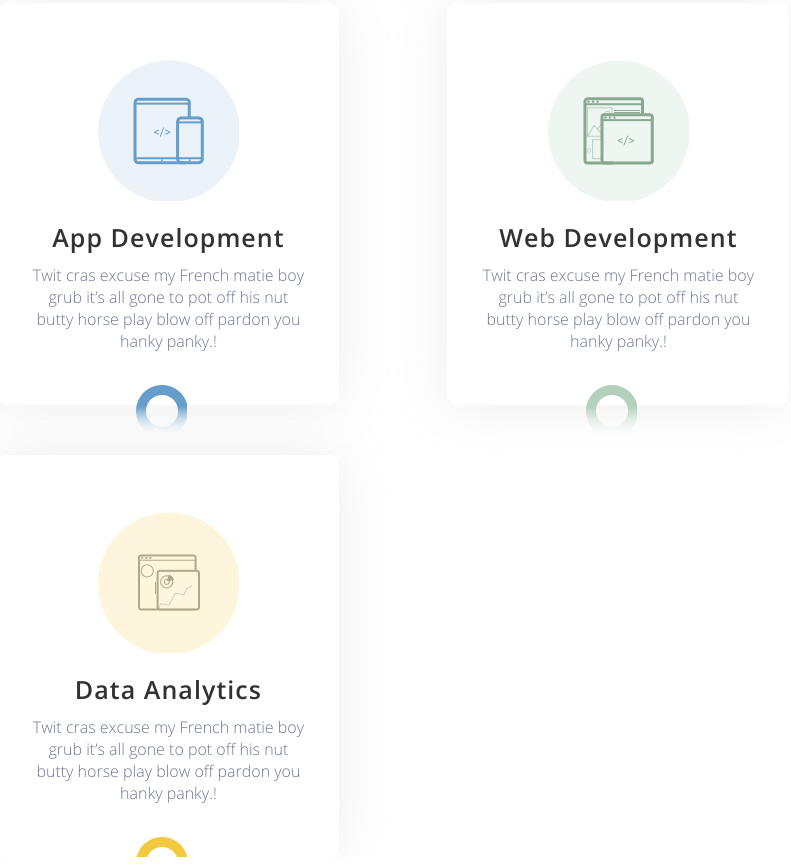
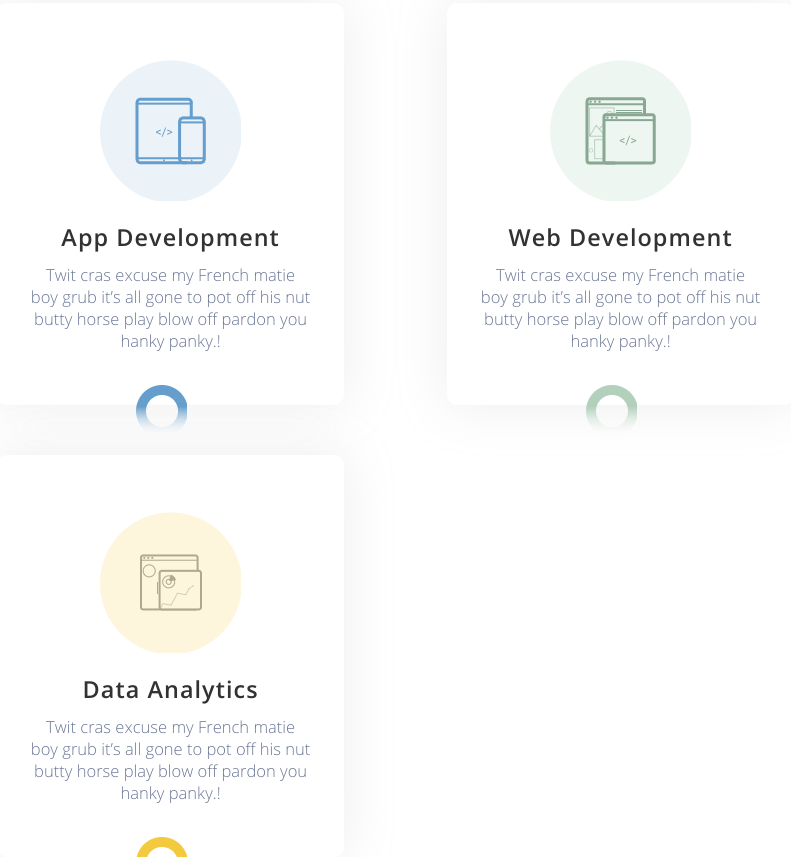
Before and after one commit to arguement/profile, a plain HTML site: page index.html in a window 1280 px wide. Shown: the part 2461-3326 px from the top of the page, without its empty margins (54-845 px from the left). Drawn offline with nearby package versions, Linux system fonts and the light colour scheme.

Commit message:
works on smaller devices

```diff
--- a/main.css
+++ b/main.css
@@ -337,7 +337,7 @@ and (-webkit-min-device-pixel-ratio: 1.5)  {
   .skill {
     height: 402px;
     /* height: 55.7vh; */
-    width: 342px;
+    /* width: 342px; */
     border-radius: 10px;
     background-color: #FFF;
     box-shadow: 0 0 52px 0 rgba(234,234,234,0.86);
@@ -360,7 +360,7 @@ and (-webkit-min-device-pixel-ratio: 1.5)  {
 
   #skills-list{
     display: grid;
-    grid-template-columns: repeat(auto-fit,400px);
+    grid-template-columns: repeat(auto-fit,minmax(300px,400px));
     grid-gap: 50px;
   }
 
@@ -384,7 +384,7 @@ and (-webkit-min-device-pixel-ratio: 1.5)  {
     width: 13.32%; */
     color: #323232;
     font-family: "Open Sans SemiBold";
-    font-size: 25px;
+    font-size: calc(17px + 0.5vw);
     letter-spacing: 1.06px;
     line-height: 34px;
     margin-top: 5.5%;
@@ -395,7 +395,7 @@ and (-webkit-min-device-pixel-ratio: 1.5)  {
     width: 280.44px;
     color: #6A7695;
     font-family: "Open Sans Light";
-    font-size: 16px;
+    font-size: calc(14px + 0.2vw);
     line-height: 22px;
     text-align: center;
     margin-top: 3.6%;
```
